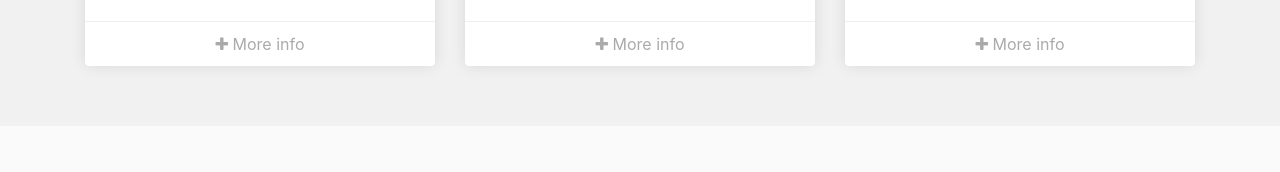
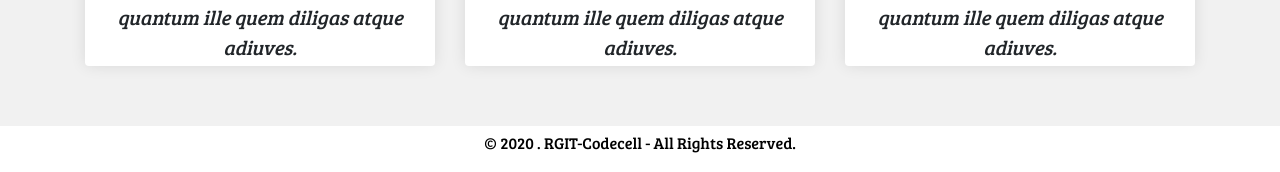
Before and after one commit to adityachavan198/Codecell, a Django app: page /team/ in a window 1280 px wide. Shown: the part 1470-1642 px from the top of the page. Before the commit the page ends 1544 px from the top, so only its background shows below. Run offline with Django 3.2, Linux system fonts and the light colour scheme; some libraries are stand-ins or nearby versions; some web fonts are replaced.

Commit message:
Teams css bug fix

```diff
--- a/Accounts/templates/Accounts/home.html
+++ b/Accounts/templates/Accounts/home.html
@@ -107,9 +107,9 @@
                         <div class="card-imagia">
                             <!-- Start: front -->
                             <div class="front-imagia">
-                                <!-- Start: cover gradient -->
-                                <div class="cover-imagia cover-gradient"></div>
-                                <!-- End: cover gradient -->
+                                 <!-- Start: cover image -->
+                                <div class="cover-imagia"><img alt="" src="https://unsplash.it/720/500?image=1067"></div>
+                                <!-- End: cover image <x></x>
                                 <!-- Start: user image -->
                                 <div class="user-imagia"><img class="img-circle" alt="" src="https://unsplash.it/120/120?image=64"></div>
                                 <!-- End: user image -->
--- a/Accounts/templates/Accounts/team.html
+++ b/Accounts/templates/Accounts/team.html
@@ -1,19 +1,22 @@
-<!DOCTYPE html>
+{#<!DOCTYPE html>#}
+{##}
+{#<html>#}
+{#{% load static %}#}
+{#<head>#}
+{#    <meta charset="utf-8">#}
+{#    <meta name="viewport" content="width=device-width, initial-scale=1.0, shrink-to-fit=no">#}
+{#    <title>Team</title>#}
+{#    <link rel="stylesheet" href="https://cdnjs.cloudflare.com/ajax/libs/twitter-bootstrap/4.3.1/css/bootstrap.min.css">#}
+{#    <link rel="stylesheet" href="https://cdnjs.cloudflare.com/ajax/libs/font-awesome/4.7.0/css/font-awesome.min.css">#}
+{#    <link rel="stylesheet" href="{% static 'Accounts/team/assets/css/styles.css' %}">#}
+{#    <link rel="stylesheet" href="{% static 'Accounts/team/assets/css/Team-with-rotating-cards.css' %}">#}
+{#</head>#}
+{##}
+{#<body>#}
 
-<html>
-{% load static %}
-<head>
-    <meta charset="utf-8">
-    <meta name="viewport" content="width=device-width, initial-scale=1.0, shrink-to-fit=no">
-    <title>Team</title>
-    <link rel="stylesheet" href="https://cdnjs.cloudflare.com/ajax/libs/twitter-bootstrap/4.3.1/css/bootstrap.min.css">
-    <link rel="stylesheet" href="https://cdnjs.cloudflare.com/ajax/libs/font-awesome/4.7.0/css/font-awesome.min.css">
-    <link rel="stylesheet" href="{% static 'Accounts/team/assets/css/styles.css' %}">
-    <link rel="stylesheet" href="{% static 'Accounts/team/assets/css/Team-with-rotating-cards.css' %}">
-</head>
-
-<body>
-    <!-- Start: Team with rotating cards -->
+{% extends 'Accounts/base.html' %}
+{% block content %}
+ <!-- Start: Team with rotating cards -->
     <section class="card-section-imagia">
         <!-- Start: H1 -->
         <h1>Our team</h1>
@@ -44,7 +47,7 @@
                                 </div>
                                 <!-- End: texte -->
                                 <!-- Start: footer -->
-                                <div class="footer-imagia"><span><i class="fa fa-plus"></i> More info</span></div>
+
                                 <!-- End: footer -->
                             </div>
                             <!-- End: front -->
@@ -91,7 +94,7 @@
                                     <p class="subtitle-imagia">Founder</p>
                                     <p class="text-center"><em>Tantum autem cuique tribuendum, primum quantum ipse efficere possis, deinde etiam quantum ille quem diligas atque adiuves. </em></p>
                                 </div>
-                                <div class="footer-imagia"><span><i class="fa fa-plus"></i> More info</span></div>
+
                             </div>
                             <!-- End: front -->
                             <!-- Start: back -->
@@ -140,7 +143,7 @@
                                 </div>
                                 <!-- End: texte -->
                                 <!-- Start: footer -->
-                                <div class="footer-imagia"><span><i class="fa fa-plus"></i> More info</span></div>
+
                                 <!-- End: footer -->
                             </div>
                             <!-- End: front -->
@@ -194,7 +197,7 @@
                                 </div>
                                 <!-- End: texte -->
                                 <!-- Start: footer -->
-                                <div class="footer-imagia"><span><i class="fa fa-plus"></i> More info</span></div>
+
                                 <!-- End: footer -->
                             </div>
                             <!-- End: front -->
@@ -241,7 +244,7 @@
                                     <p class="subtitle-imagia">Founder</p>
                                     <p class="text-center"><em>Tantum autem cuique tribuendum, primum quantum ipse efficere possis, deinde etiam quantum ille quem diligas atque adiuves. </em></p>
                                 </div>
-                                <div class="footer-imagia"><span><i class="fa fa-plus"></i> More info</span></div>
+
                             </div>
                             <!-- End: front -->
                             <!-- Start: back -->
@@ -290,7 +293,7 @@
                                 </div>
                                 <!-- End: texte -->
                                 <!-- Start: footer -->
-                                <div class="footer-imagia"><span><i class="fa fa-plus"></i> More info</span></div>
+
                                 <!-- End: footer -->
                             </div>
                             <!-- End: front -->
@@ -344,7 +347,7 @@
                                 </div>
                                 <!-- End: texte -->
                                 <!-- Start: footer -->
-                                <div class="footer-imagia"><span><i class="fa fa-plus"></i> More info</span></div>
+
                                 <!-- End: footer -->
                             </div>
                             <!-- End: front -->
@@ -391,7 +394,6 @@
                                     <p class="subtitle-imagia">Founder</p>
                                     <p class="text-center"><em>Tantum autem cuique tribuendum, primum quantum ipse efficere possis, deinde etiam quantum ille quem diligas atque adiuves. </em></p>
                                 </div>
-                                <div class="footer-imagia"><span><i class="fa fa-plus"></i> More info</span></div>
                             </div>
                             <!-- End: front -->
                             <!-- Start: back -->
@@ -439,9 +441,6 @@
                                     <p class="text-center"><em>Tantum autem cuique tribuendum, primum quantum ipse efficere possis, deinde etiam quantum ille quem diligas atque adiuves. </em></p>
                                 </div>
                                 <!-- End: texte -->
-                                <!-- Start: footer -->
-                                <div class="footer-imagia"><span><i class="fa fa-plus"></i> More info</span></div>
-                                <!-- End: footer -->
                             </div>
                             <!-- End: front -->
                             <!-- Start: back -->
@@ -474,8 +473,9 @@
 
         </div>
     </section>
-    <!-- End: Team with rotating cards -->
-    <script src="https://cdnjs.cloudflare.com/ajax/libs/jquery/3.4.1/jquery.min.js"></script>
-    <script src="https://cdnjs.cloudflare.com/ajax/libs/twitter-bootstrap/4.3.1/js/bootstrap.bundle.min.js"></script>
-</body>
-</html>
+{% endblock %}
+{#    <!-- End: Team with rotating cards -->#}
+{#    <script src="https://cdnjs.cloudflare.com/ajax/libs/jquery/3.4.1/jquery.min.js"></script>#}
+{#    <script src="https://cdnjs.cloudflare.com/ajax/libs/twitter-bootstrap/4.3.1/js/bootstrap.bundle.min.js"></script>#}
+{#</body>#}
+{#</html>#}
```
